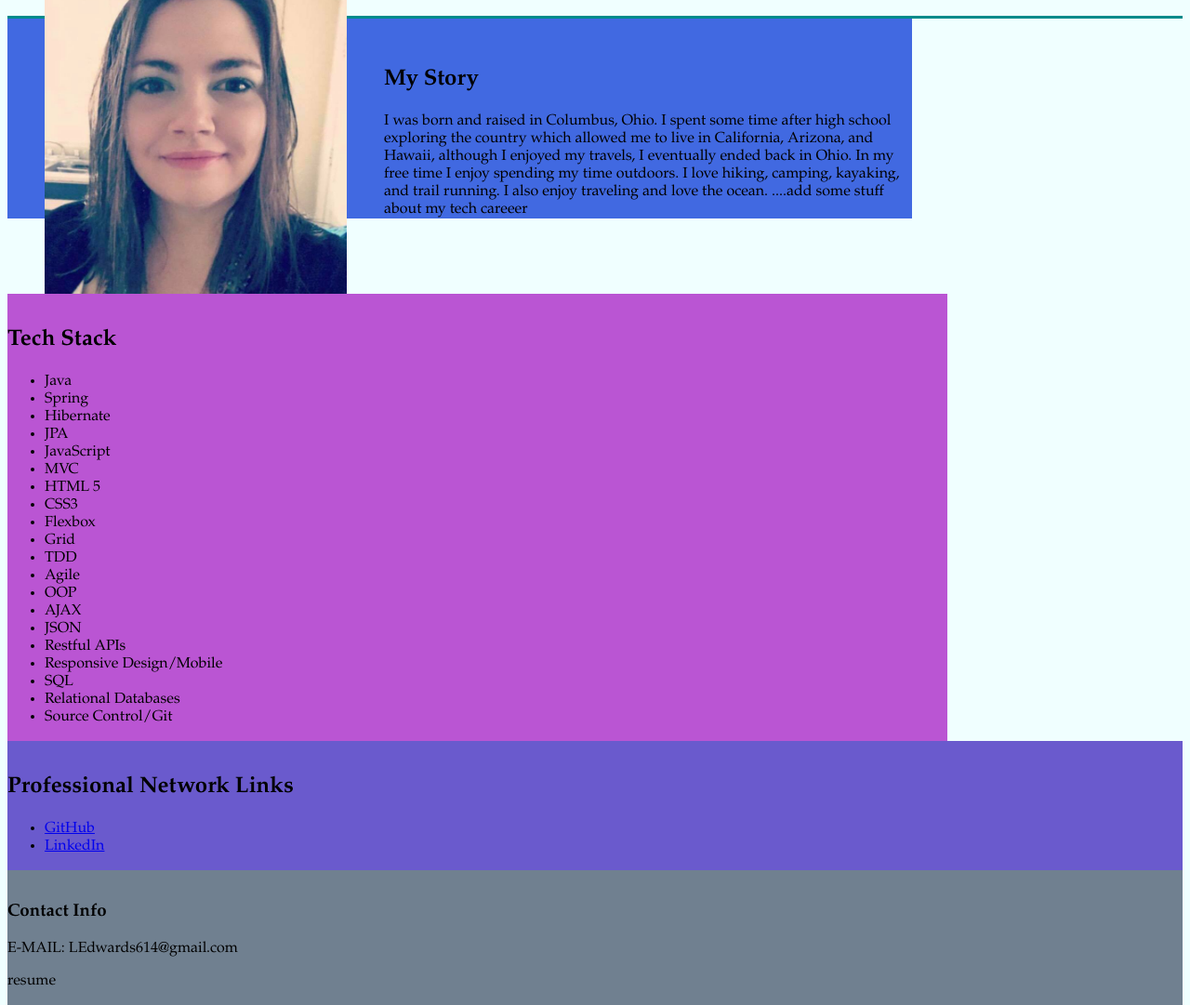
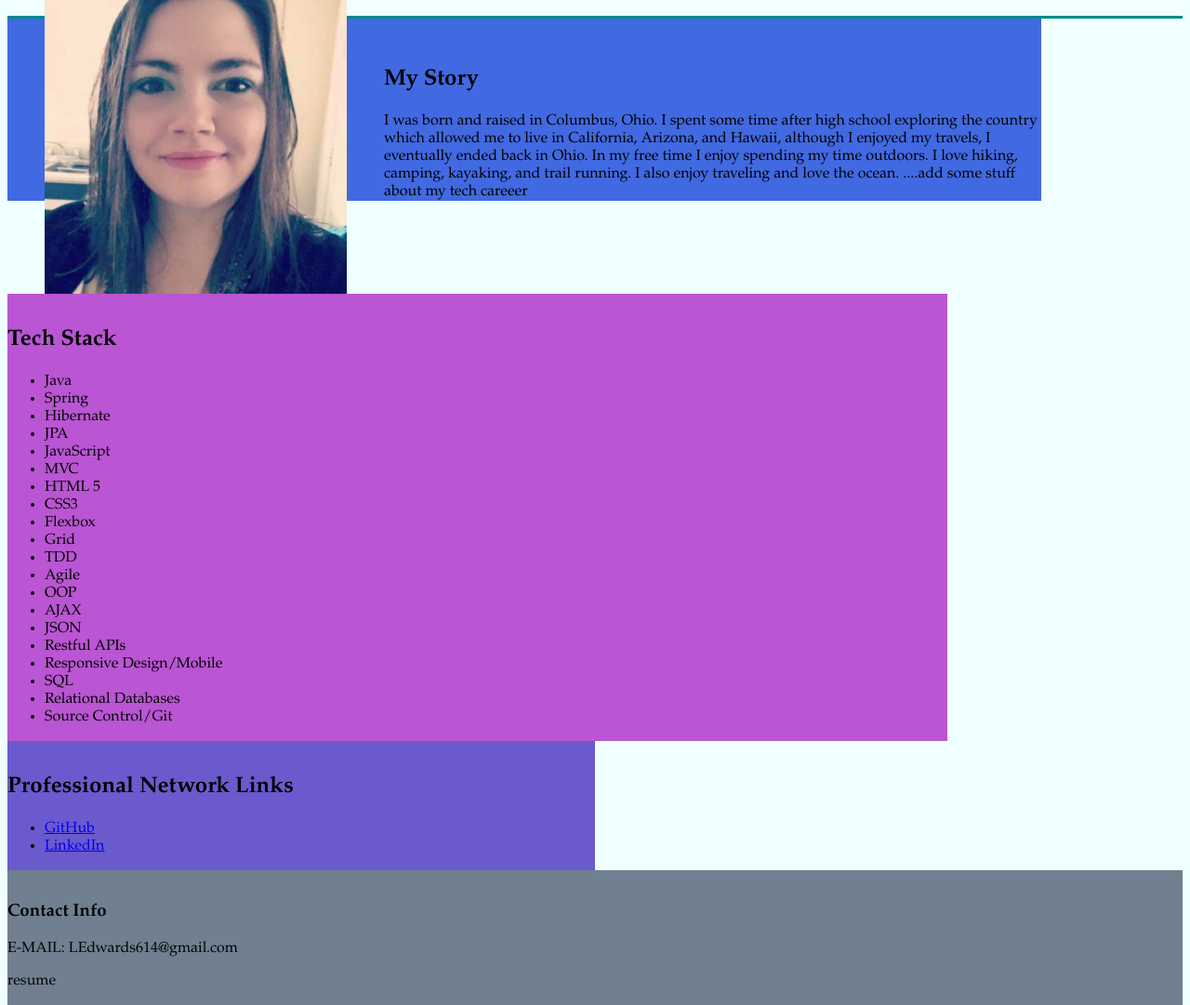
Before and after one commit to ledwards614/ledwards614.github.io, a plain HTML site: page index.html in a window 1280 px wide. Shown: the part 124-1205 px from the top of the page at 93% size. Drawn offline with Linux system fonts and the light colour scheme.

Commit message:
adjusting width and heights

```diff
--- a/cssStyles/css.css
+++ b/cssStyles/css.css
@@ -32,7 +32,7 @@ figure{
 #story{
   padding-top: 2rem;
   float: lcenter;
-  width: 77%;
+  width: 88%;
   background-color: royalblue
 }
 
@@ -45,7 +45,8 @@ figure{
 #ProfessionLinks{
   padding-top: 1rem;
   float: left;
-  width: 100%;
+  width: 50%;
+  height: 50%;
   background-color: slateblue
 }
 #Contact{
```
